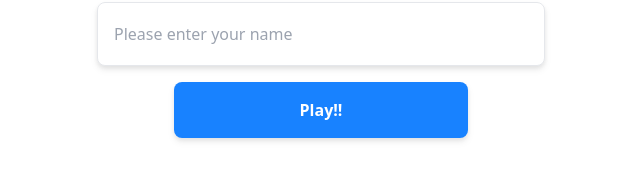
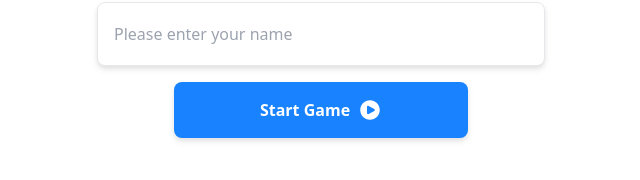
Before and after one commit to Jet1a/PROJECT1-SEC-1-GongGangGaiGonk, a Vue app: page / in a window 1280 px wide. Shown: the part 448-628 px from the top of the page, without its empty margins (319-959 px from the left). Built offline with nearby package versions, Linux system fonts and the light colour scheme.

Commit message:
031 - [update] update start button and update focus ring

```diff
--- a/src/App.vue
+++ b/src/App.vue
@@ -212,12 +212,14 @@ watchEffect(() => {
               class="w-full h-16 px-4 rounded-lg border focus:outline-none focus:ring-2 focus:ring-blue-500 transition placeholder-gray-400 drop-shadow-md bg-white"
               :class="{ 'border-red-500 placeholder-red-500': isError }"
             />
-            <button
-              type="submit"
-              class="w-full max-w-[294px] h-14 bg-[#1882FF] text-white font-semibold rounded-lg drop-shadow-md hover:bg-blue-600 transition delay-150 duration-300 ease-in-out"
-            >
-              Play!!
-            </button>
+      <button type="submit" class="w-full max-w-[294px] h-14 bg-[#1882FF] text-white font-semibold rounded-lg drop-shadow-md flex items-center justify-center gap-2 hover:bg-blue-600 transition delay-150 duration-300 ease-in-out">
+        <span class="flex items-center justify-center gap-2">
+          <span>Start Game</span>
+        <svg xmlns="http://www.w3.org/2000/svg" viewBox="0 0 24 24" fill="currentColor" class="w-6 h-6">
+          <path fill-rule="evenodd" d="M2.25 12c0-5.385 4.365-9.75 9.75-9.75s9.75 4.365 9.75 9.75-4.365 9.75-9.75 9.75S2.25 17.385 2.25 12Zm14.024-.983a1.125 1.125 0 0 1 0 1.966l-5.603 3.113A1.125 1.125 0 0 1 9 15.113V8.887c0-.857.921-1.4 1.671-.983l5.603 3.113Z" clip-rule="evenodd" />
+        </svg>
+          </span>
+      </button>
           </form>
         </div>
       </div>
@@ -375,7 +377,7 @@ watchEffect(() => {
 
           <div class="border rounded-xl shadow-md">
             <input
-              class="w-[280px] sm:w-[400px] md:w-[574px] h-[50px] sm:h-[65px] text-xl sm:text-2xl p-4 bg-white rounded shadow-inner uppercase outline-none"
+              class="w-[280px] sm:w-[400px] md:w-[574px] h-[50px] sm:h-[65px] text-xl sm:text-2xl p-4 bg-white rounded shadow-inner uppercase outline-none focus:outline-none focus:ring-2 focus:ring-blue-500"
               @keydown.enter="handleInputChange"
               v-model="wordInput"
               type="text"
```
